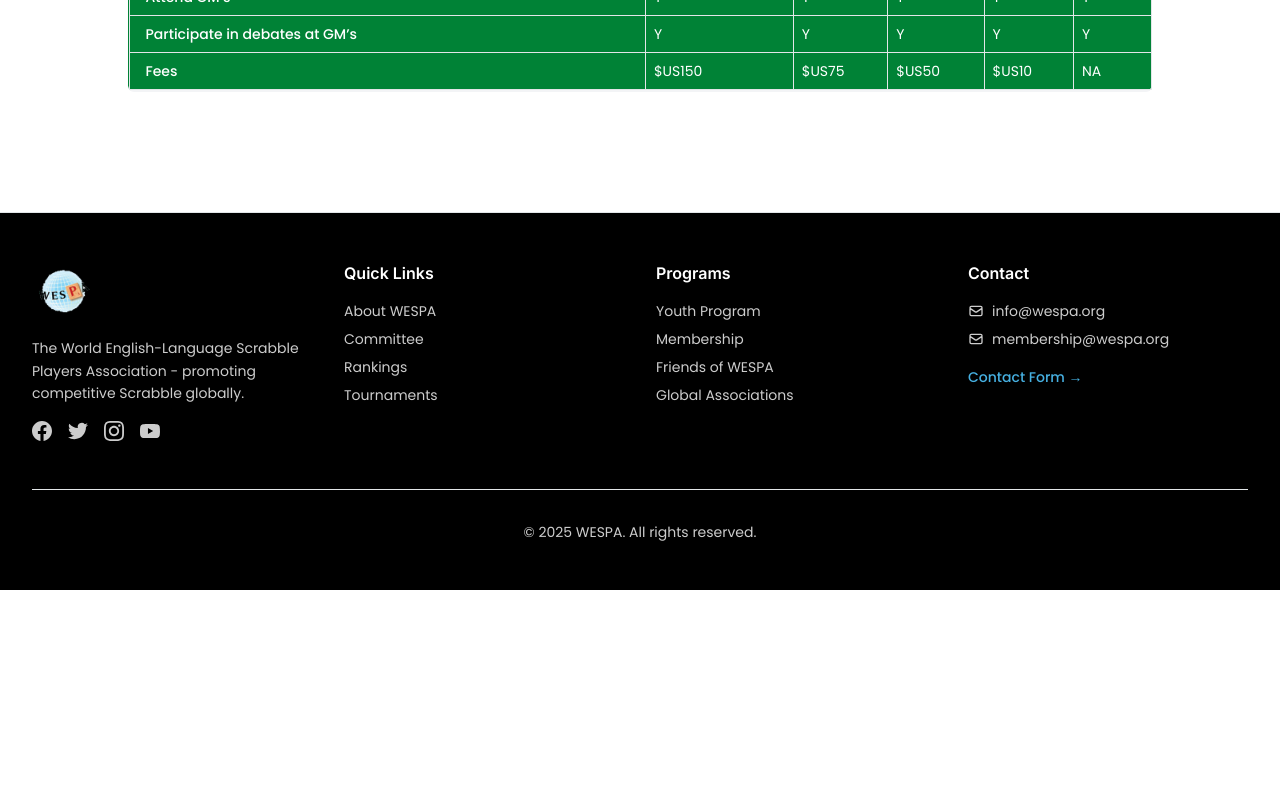
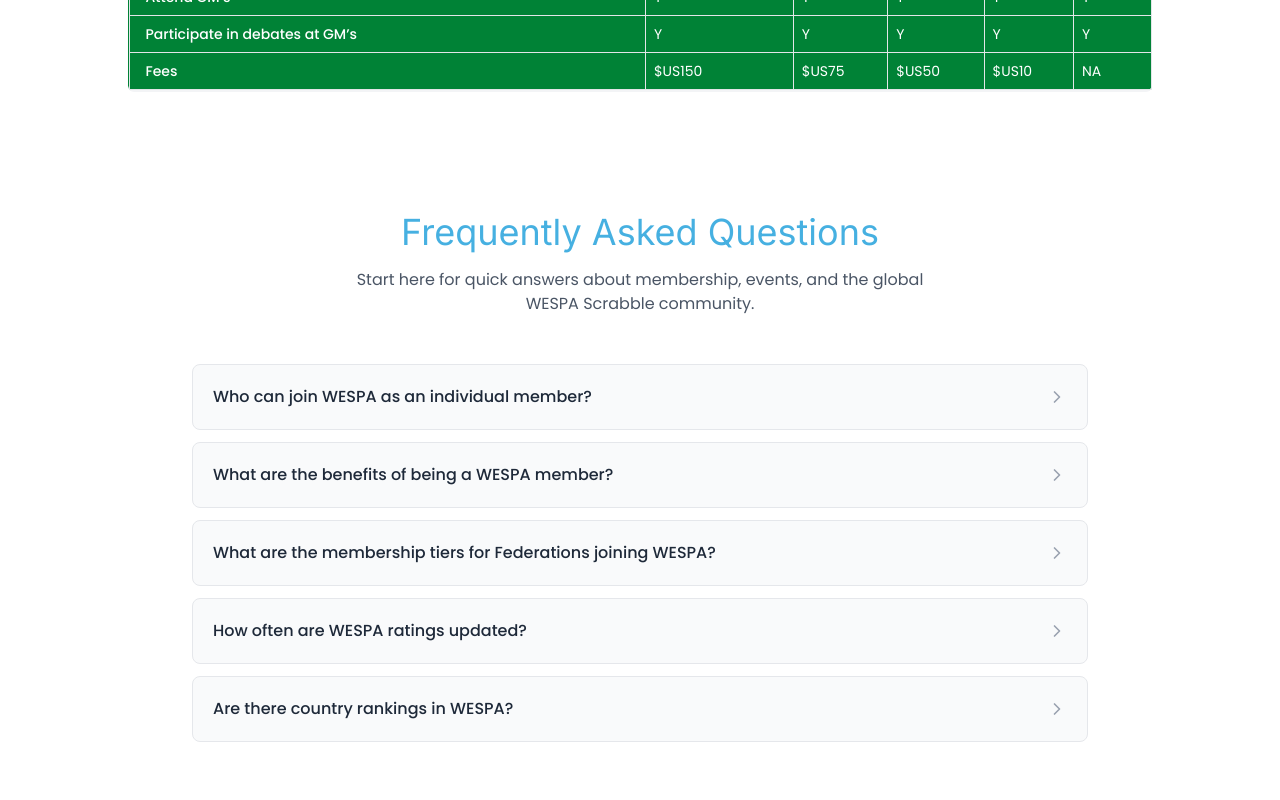
Before and after one commit to direakanbi/WESPA, a Next.js app: page /membership in a window 1280 px wide. Shown: the part 2940-3740 px from the top of the page. Before the commit the page ends 3530 px from the top, so only its background shows below. Built offline with nearby package versions, Linux system fonts and the light colour scheme.

Commit message:
update: worked on the membership section

```diff
--- a/app/membership/page.tsx
+++ b/app/membership/page.tsx
@@ -12,6 +12,7 @@ import { useState } from "react";
 import { Button } from "@/components/ui/button";
 import { Table, TableBody, TableCell, TableHead, TableHeader, TableRow } from "@/components/ui/table"
 import BenefitMembership from "@/components/membership/BenefitMembership";
+import { FAQItem } from "@/components/home/HomeComponent";
 
 interface MemberTypesProps{
   type:string;
@@ -47,6 +48,33 @@ const membershipBenefits = [
     title: "Global Network",
     description:
       "Connect with associations worldwide and participate in international events.",
+  },
+];
+const faqs = [
+  {
+    question: "Who can join WESPA as an individual member?",
+    answer:
+      "WESPA is the global governing body for competitive Scrabble in English. While national associations manage and promote Scrabble within their own countries, WESPA connects those associations, standardises rules, maintains international player ratings, and organises world-level events.",
+  },
+  {
+    question: "What are the benefits of being a WESPA member?",
+    answer:
+      "Membership connects you to a worldwide Scrabble community, gives you access to official WESPA ratings, opens the door to international tournaments, and provides resources and support for players and organizers alike.",
+  },
+  {
+    question: "What are the membership tiers for Federations joining WESPA?",
+    answer:
+      "Yes! New players are welcome. Your performance in your first rated event will earn you an initial WESPA rating.",
+  },
+  {
+    question: "How often are WESPA ratings updated?",
+    answer:
+      "Ratings are updated shortly after each rated tournament, ensuring players always see their most current standings.",
+  },
+  {
+    question: "Are there country rankings in WESPA?",
+    answer:
+      "Yes. WESPA tracks and publishes both individual player rankings and country rankings based on the performance of top players.",
   },
 ];
 
@@ -184,8 +212,26 @@ export default function MembershipPage() {
         <BenefitMembership/>
       </section>
 
+      <section className="py-16 md:py-20 bg-white">
+        <div className="container mx-auto px-4 md:px-6 lg:px-8">
+          <div className="max-w-4xl mx-auto">
+            <div className="text-center mb-12">
+              <h2 className="text-2xl md:text-4xl  mb-4 text-primary">
+                Frequently Asked Questions
+              </h2>
+              <p className="text-gray-600 max-w-xl mx-auto">
+                Start here for quick answers about membership, events, and the global WESPA Scrabble community.
+              </p>
+            </div>
 
-
+            <div className="space-y-3">
+              {faqs.map((faq, index) => (
+                <FAQItem key={index} question={faq.question} answer={faq.answer} />
+              ))}
+            </div>
+          </div>
+        </div>
+      </section>
 
       {/* Application Form */}
       {/* <section className="section-spacing">
--- a/components/home/HomeComponent.tsx
+++ b/components/home/HomeComponent.tsx
@@ -41,13 +41,6 @@ interface CountriesProps {
   value:number;
 }
 
-export default function HomePage() {
-
-  const {ref,inView} = useInView({
-    triggerOnce:true,
-    threshold:0.5
-  })
-// FAQ Data
 const faqs = [
   {
     question: "How is WESPA different from national Scrabble associations?",
@@ -75,6 +68,15 @@ const faqs = [
       "Yes. WESPA tracks and publishes both individual player rankings and country rankings based on the performance of top players.",
   },
 ];
+
+
+export default function HomePage() {
+
+  const {ref,inView} = useInView({
+    triggerOnce:true,
+    threshold:0.5
+  })
+// FAQ Data
 
   const quickLinks = [
     {
@@ -425,7 +427,7 @@ function QuickLinkCard({ icon, title, description, href }: {
 }
 
 // Component: FAQs
-function FAQItem({ question, answer }: { question: string; answer: string }) {
+export function FAQItem({ question, answer }: { question: string; answer: string }) {
   const [isOpen, setIsOpen] = useState(false);
 
   return (
@@ -454,27 +456,6 @@ function FAQItem({ question, answer }: { question: string; answer: string }) {
 }
 
 
-// Component: Membership Pathway Card
-function MembershipPathwayCard({ icon, title, description }: {
-  icon: React.ReactNode;
-  title: string;
-  description: string;
-}) {
-  return (
-    <div className="bg-white rounded-2xl p-8 shadow-sm hover:shadow-lg transition-all duration-300 hover:-translate-y-1">
-      <div className="flex flex-col items-center text-center space-y-4">
-        <div className="p-4  rounded-xl">
-          {icon}
-        </div>
-        <h3 className="font-semibold text-xl text-gray-900">{title}</h3>
-        <p className="text-sm text-gray-600 leading-relaxed">{description}</p>
-        <button className="w-10 h-10 rounded-full border-2 border-gray-300 flex items-center justify-center hover:border-hover hover:bg-hover transition-colors group">
-          <ArrowRight className="w-5 h-5 text-gray-600 group-hover:text-white" />
-        </button>
-      </div>
-    </div>
-  );
-}
 
 // Component: Blog Card
 function BlogCard({ title, excerpt, image, date }: BlogPost) {
```
